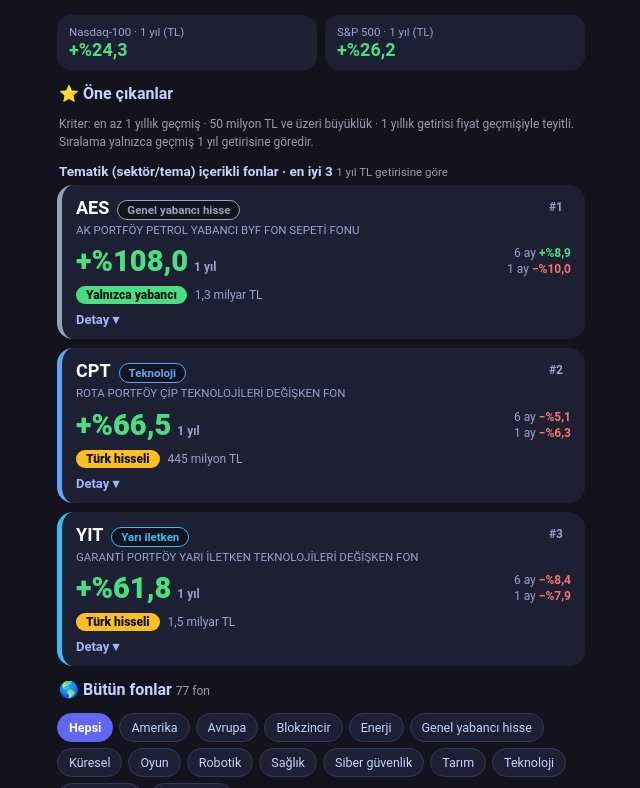
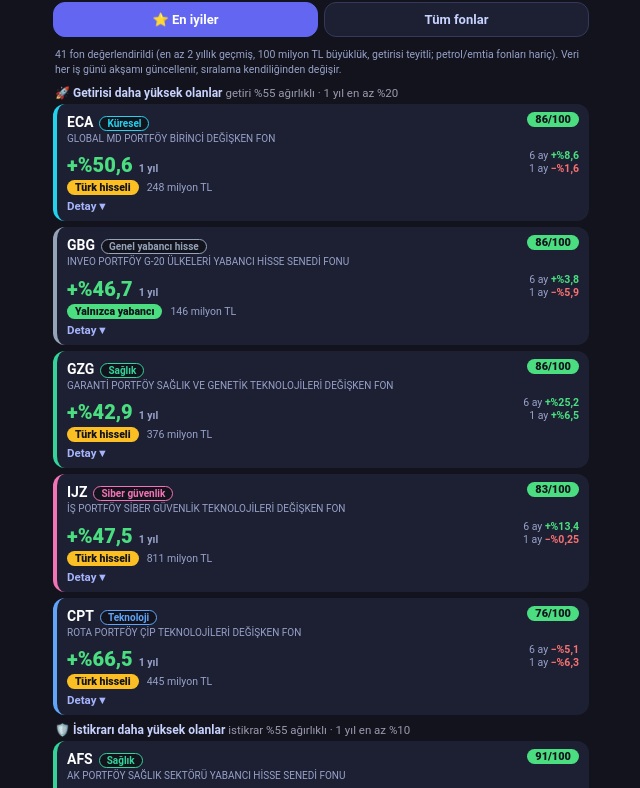
Before and after one commit to saidgunbek-rgb/bist-fiyat, a plain HTML site: page yabanci.html in a window 1280 px wide. Shown: the part 84-872 px from the top of the page, without its empty margins (319-959 px from the left). Drawn offline with Linux system fonts and the light colour scheme.

Commit message:
Add files via upload

```diff
--- a/yabanci.html
+++ b/yabanci.html
@@ -81,6 +81,24 @@ h1{background:none!important;-webkit-text-fill-color:#a5b4fc;color:#a5b4fc!impor
 .ft{display:flex;align-items:center;gap:8px;margin-top:10px;font-size:12px}.pt{color:#12131c;font-weight:800;padding:2px 10px;border-radius:999px}.sz{color:#98a2c9}
 details.dt{margin-top:8px}details.dt summary{cursor:pointer;color:#a5b4fc;font-weight:700;font-size:13px;list-style:none}details.dt summary::-webkit-details-marker{display:none}details.dt summary:after{content:" ▾"}details.dt[open] summary:after{content:" ▴"}
 .alt b{color:#e8eaf6}.sc{background:rgba(255,255,255,.05)!important}
+
+/* Kucuk gorunum */
+body{padding:12px!important}
+h1{font-size:20px!important}.sub{font-size:11.5px!important;margin-bottom:8px!important}
+.sm{padding:6px 10px!important;border-radius:11px!important}.sm small{font-size:10.5px!important}.sm b{font-size:15px!important}
+.bh b{font-size:14px!important}.bh{margin:10px 2px 6px!important}
+.flt{gap:4px!important;margin-bottom:6px!important}.flt button{font-size:11px!important;padding:4px 9px!important}
+.it{padding:8px 10px!important;margin-bottom:6px!important;border-radius:12px!important;border-left-width:4px!important}
+.it .ust b{font-size:14px!important}.tg{font-size:10px!important;padding:1px 7px!important;margin-left:6px!important}
+.it .ust small{font-size:10px!important;margin-top:1px!important;white-space:nowrap;overflow:hidden;text-overflow:ellipsis;max-width:62vw}
+.pn{font-size:11px!important;padding:0!important}.pn.pp{background:#4ade80!important;color:#12131c!important;font-weight:800;padding:1px 8px!important;border-radius:999px}
+.row{margin-top:4px!important}.big{font-size:20px!important}.big small{font-size:10.5px!important}.mini{font-size:10.5px!important;gap:0!important}
+.ft{margin-top:5px!important;font-size:10.5px!important}.pt{font-size:10.5px!important;padding:1px 8px!important}
+details.dt{margin-top:4px!important}details.dt summary{font-size:11.5px!important}
+.alt{font-size:11px!important}.alt small{font-size:10px!important}
+.dh{font-size:12px!important;margin:8px 2px 4px!important}
+.stabs{display:flex;gap:6px;margin:4px 0 10px}.stabs button{flex:1;font:inherit;font-size:13px;font-weight:700;padding:9px;border-radius:12px;background:#1d2033;color:#c7d2fe;border:1px solid #34385a}.stabs button.on{background:#6366f1;color:#fff;border-color:#6366f1}
+.ss{font-size:10.5px;color:#98a2c9;margin:0 2px 6px;line-height:1.45}
 </style><script>/* Cevrimdisi destek (sw.js): internet yokken en son kaydedilen veriler, kayit zamaniyla birlikte gosterilir */
 (function(){if("serviceWorker"in navigator){try{navigator.serviceWorker.register("sw.js").catch(function(){});}catch(e){}}
 var of=window.fetch;if(!of)return;var gos=0;
@@ -126,7 +144,7 @@ function kart(f,i,kisa){
    +(f.kap&&f.dagilim&&f.dagilim.length?'<br>Portföy: <b>'+esc(f.kap)+'</b> · yabancı hisse %'+String(f.yab).replace('.',',')+' · yurt içi hisse %'+String(f.yur).replace('.',','):'')
    +(f.kor&&f.kor.ndx!=null?'<br>Getiri benzerliği (korelasyon): Nasdaq-100 <b>'+String(f.kor.ndx).replace('.',',')+'</b>'+(f.kor.spx!=null?' · S&amp;P 500 <b>'+String(f.kor.spx).replace('.',',')+'</b>':'')+(f.kor.bist!=null?' · BIST 100 <b>'+String(f.kor.bist).replace('.',',')+'</b>':''):'')
    +(f.kurucu?'<br>'+esc(f.kurucu):'')+'</div>';
-  return'<div class="it" style="--tc:'+c+'"><div class="ust"><span><b>'+esc(f.k)+'</b><span class="tg">'+esc(f.tema||f.et)+'</span><small>'+esc(f.ad)+'</small></span><span class="pn">'+(i!=null?"#"+(i+1):"")+'</span></div>'
+  return'<div class="it" style="--tc:'+c+'"><div class="ust"><span><b>'+esc(f.k)+'</b><span class="tg">'+esc(f.tema||f.et)+'</span><small>'+esc(f.ad)+'</small></span><span class="pn'+(f._p!=null?' pp':'')+'">'+(f._p!=null?f._p+'/100':(i!=null?"#"+(i+1):""))+'</span></div>'
    +'<div class="row"><div class="big '+(bv==null?"":(bv>=0?"up":"dn"))+'">'+yz(bv)+'<small>'+big[1]+'</small></div><div class="mini"><span>6 ay <b class="'+(g.a6==null?"":(g.a6>=0?"up":"dn"))+'">'+yz(g.a6)+'</b></span><span>1 ay <b class="'+(g.a1==null?"":(g.a1>=0?"up":"dn"))+'">'+yz(g.a1)+'</b></span></div></div>'
    +'<div class="ft"><span class="pt" style="background:'+ke[1]+'">'+esc(ke[0])+'</span><span class="sz">'+para(f.buyukluk)+'</span></div>'
    +'<details class="dt"><summary>Detay</summary>'+det+'</details></div>';}
@@ -139,8 +157,30 @@ function oneCik(F){
     if(!L.length)h+='<div class="alt" style="margin:0 2px 8px">Ölçütleri sağlayan fon yok.</div>';
     L.forEach(function(f,i){h+=kart(f,i,false);});});
   return h;}
+
+var SEK=sg("yab-sek","iyi");
+function emtia(f){var u=String(f.ad||"").toLocaleUpperCase("tr");return /PETROL|EMT[İI]A|ALTIN|G[ÜU]M[ÜU]Ş|MADEN/.test(u);}
+function pct(a,v,rev){var s=a.slice().sort(function(x,y){return x-y;}),n=s.length,c=0;s.forEach(function(x){if(x<v)c++;});var r=n>1?c/(n-1):.5;return rev?1-r:r;}
+function iyiler(F){
+  var E=F.filter(function(f){var g=f.g||{};return !emtia(f)&&(f.gun||0)>=500&&(f.buyukluk||0)>=100e6&&g.y1!=null&&f.rk;});
+  var Y=E.map(function(f){return f.g.y1;}),M=E.map(function(f){return f.rk.mdd;}),V=E.map(function(f){return f.rk.vol;}),RA=E.map(function(f){return f.g.y1/f.rk.vol;});
+  E.forEach(function(f){var g=f.g,fr=f.fark||{},pos=0;["a1","a3","a6","y1"].forEach(function(k){if(g[k]!=null&&g[k]>0)pos++;});
+    f._s={getiri:pct(Y,g.y1),ist:(pct(M,f.rk.mdd)+pct(V,f.rk.vol,true))/2,pos:pos/4,guv:(Math.min(f.gun/1260,1)+Math.min(f.buyukluk/1e9,1)+Math.min((f.yatirimci||0)/1e4,1))/3,ol:.5*(fr.y1!=null&&fr.y1>0?1:0)+.5*pct(RA,g.y1/f.rk.vol)};});
+  function sira(W,mn){return E.filter(function(f){return f.g.y1>=mn;}).map(function(f){var p=0;for(var k in W)p+=W[k]*f._s[k];return{f:f,p:Math.round(100*p)};}).sort(function(a,b){return b.p-a.p;});}
+  function liste(L,n){var h='';L.slice(0,n).forEach(function(x,i){x.f._p=x.p;h+=kart(x.f,i,false);x.f._p=null;});return h||'<div class="alt">Şartları sağlayan fon yok.</div>';}
+  var G=sira({getiri:.55,ol:.15,pos:.10,ist:.15,guv:.05},20),I=sira({ist:.55,pos:.15,getiri:.15,guv:.10,ol:.05},10);
+  var C=F.filter(function(f){var g=f.g||{};return !emtia(f)&&(f.gun||0)>=250&&(f.buyukluk||0)>=50e6&&g.a3!=null&&g.y1!=null&&g.y1>0;}).sort(function(a,b){return b.g.a3-a.g.a3;});
+  var h='<div class="ss">'+E.length+' fon değerlendirildi (en az 2 yıllık geçmiş, 100 milyon TL büyüklük, getirisi teyitli; petrol/emtia fonları hariç). Veri her iş günü akşamı güncellenir, sıralama kendiliğinden değişir.</div>';
+  h+='<div class="dh">🚀 Getirisi daha yüksek olanlar <small>getiri %55 ağırlıklı · 1 yıl en az %20</small></div>'+liste(G,5);
+  h+='<div class="dh">🛡️ İstikrarı daha yüksek olanlar <small>istikrar %55 ağırlıklı · 1 yıl en az %10</small></div>'+liste(I,5);
+  h+='<div class="dh">⚡ Güncel en iyiler <small>son 3 ay getirisi · 1 yıl pozitif · en az 1 yıl geçmiş, 50 milyon TL</small></div>';
+  C.slice(0,5).forEach(function(f,i){h+=kart(f,i,false);});
+  h+='<div class="alt" style="margin-top:8px">Puan geçmiş veriye dayanır: getiri, istikrar (en büyük düşüş ve dalgalanma), tutarlılık, güvenilirlik ve ölçüte göre performans. Geçmiş getiri gelecek getirinin garantisi değildir; bu sayfa al/sat önerisi değildir, karar sana aittir.</div>';
+  return h;}
 function ciz(){
   var F=D.fonlar.filter(function(f){return f.et==="Tematik";}),h='';
+  h+='<div class="stabs"><button data-sk="iyi"'+(SEK==="iyi"?' class="on"':'')+'>⭐ En iyiler</button><button data-sk="tum"'+(SEK==="tum"?' class="on"':'')+'>Tüm fonlar</button></div>';
+  if(SEK==="iyi"){h+=iyiler(F);document.getElementById("app").innerHTML=h;Array.prototype.forEach.call(document.querySelectorAll(".stabs button"),function(b){b.onclick=function(){SEK=b.getAttribute("data-sk");ss("yab-sek",SEK);ciz();};});return;}
   var KAPL=[];F.forEach(function(f){var k=f.kap||'Dağılım alınamadı';if(KAPL.indexOf(k)<0)KAPL.push(k);});KAPL.sort();
   h+='<div class="sum">';["ndx","spx"].forEach(function(k){var o=D.olcut[k];if(o)h+='<div class="sm"><small>'+esc(o.ad)+' · 1 yıl (TL)</small><b class="'+(o.y1>=0?"up":"dn")+'">'+yz(o.y1)+'</b></div>';});h+='</div>';
   h+='<div class="bh"><span><b>⭐ Öne çıkanlar</b></span></div>';
@@ -155,6 +195,7 @@ function ciz(){
   var at=D.atlanan_sayi||{};
   h+='<div class="alt" style="margin-top:8px">Fonlar TEFAS’taki bütün fonlar arasından, fiyat hareketi Nasdaq-100 ya da S&amp;P 500 ile örtüşenlerdir. Bazı tematik fonlar yurt içi şirketlere de yatırım yapabilir; portföy dağılımını TEFAS/KAP’tan kontrol et. Tematik sekmesindeki fonlar tek bir sektöre (örneğin yarı iletken) yatırım yapar, endeks fonu değildir; Nasdaq-100 yalnızca referans olarak gösterilir ve bu fonların riski daha yüksek olabilir. getiriler TEFAS verisidir ve fonun günlük fiyatlarından ayrıca hesaplanarak teyit edilir. 10 milyon TL altı, işleme kapalı ve getirisi teyit edilemeyen fonlar dahil değildir. Fon getirisi ile ölçüt arasındaki fark yönetim ücreti, kur ve fiyat gecikmesinden de kaynaklanır. Geçmiş getiri gelecek getirinin garantisi değildir; bu sayfa al/sat önerisi değildir, karar sana aittir.</div>';
   document.getElementById("app").innerHTML=h;
+  Array.prototype.forEach.call(document.querySelectorAll(".stabs button"),function(b){b.onclick=function(){SEK=b.getAttribute("data-sk");ss("yab-sek",SEK);ciz();};});
   Array.prototype.forEach.call(document.querySelectorAll("#grp2 button"),function(b){b.onclick=function(){GRP2=b.getAttribute("data-g2");ss("yab-grp2",GRP2);ciz();};});
   Array.prototype.forEach.call(document.querySelectorAll("#grp button"),function(b){b.onclick=function(){GRP=b.getAttribute("data-g");ss("yab-grp",GRP);ciz();};});
   Array.prototype.forEach.call(document.querySelectorAll("#srt button"),function(b){b.onclick=function(){SIRA=b.getAttribute("data-s");ss("yab-sira",SIRA);ciz();};});}
```
